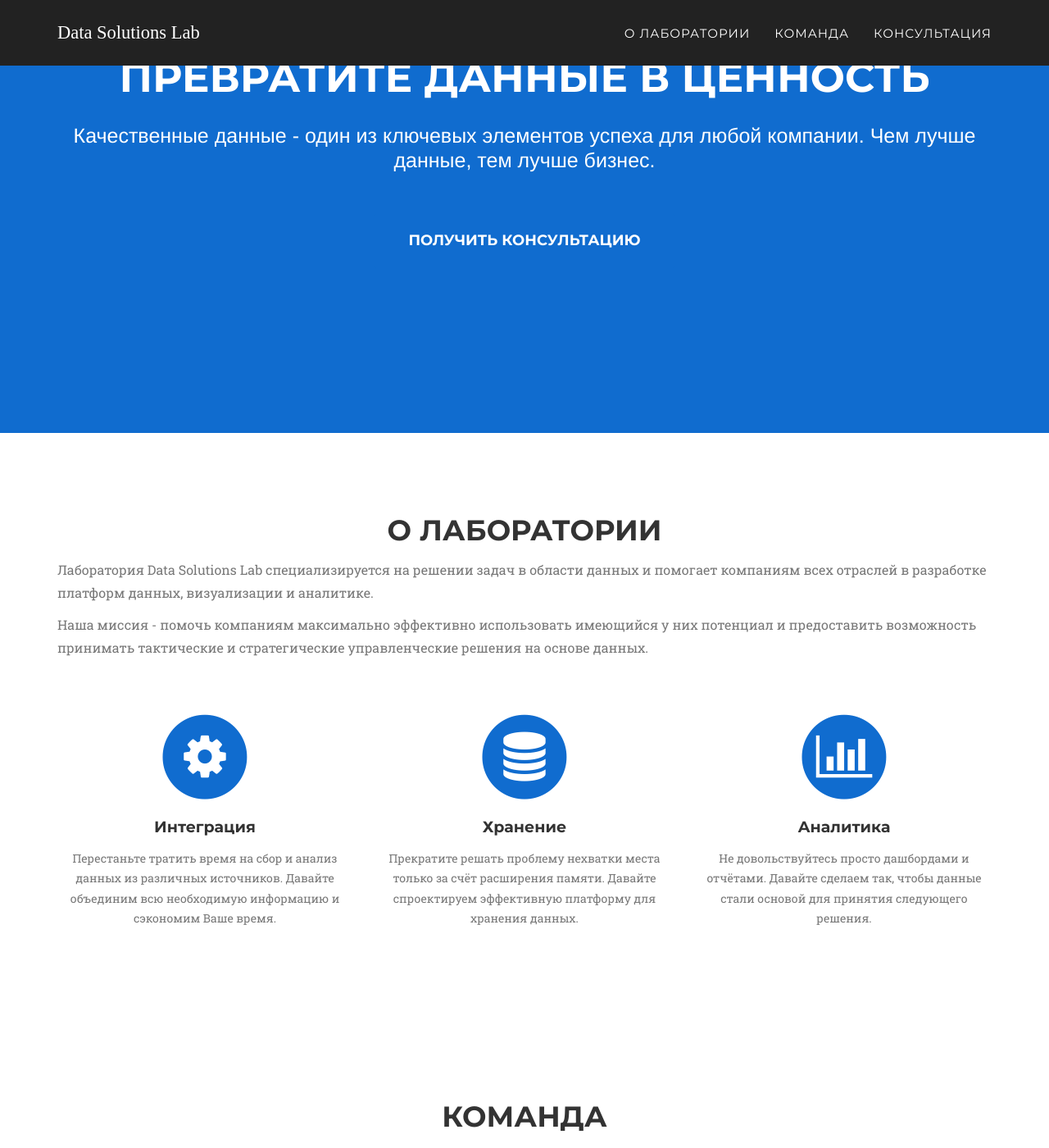
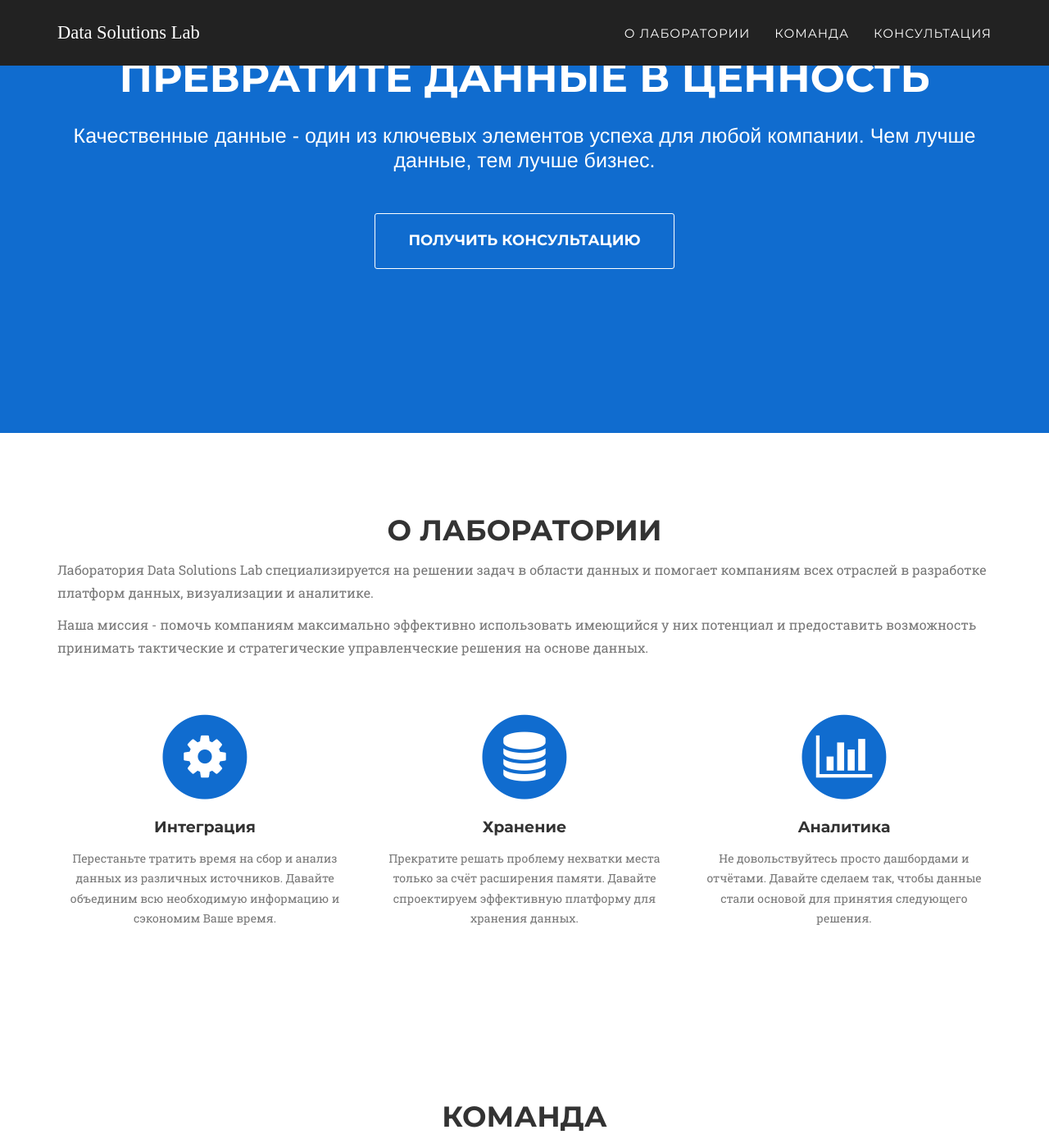
Before and after one commit to techwritex/datasolutionslab, a Jekyll site: the page built from index.html, in a window 1280 px wide and 1400 px high, scrolled down 235 px. Shown: the whole window at 82% size. Built offline with Jekyll 4.4.1, drawn with Linux system fonts in a browser that asks for light colours; some web fonts are replaced.

Commit message:
v 0.1.79

```diff
--- a/_includes/css/agency.css
+++ b/_includes/css/agency.css
@@ -122,7 +122,7 @@ fieldset[disabled] .btn-primary.active {
 
 .btn-xl {
     padding: 20px 40px;
-    border-color: #{{ site.data.template.color.primary }};
+    border-color: #{{ site.data.template.color.secondary }};
     border-radius: 3px;
     text-transform: uppercase;
     font-family: {{ site.data.template.font.primary }};
```
